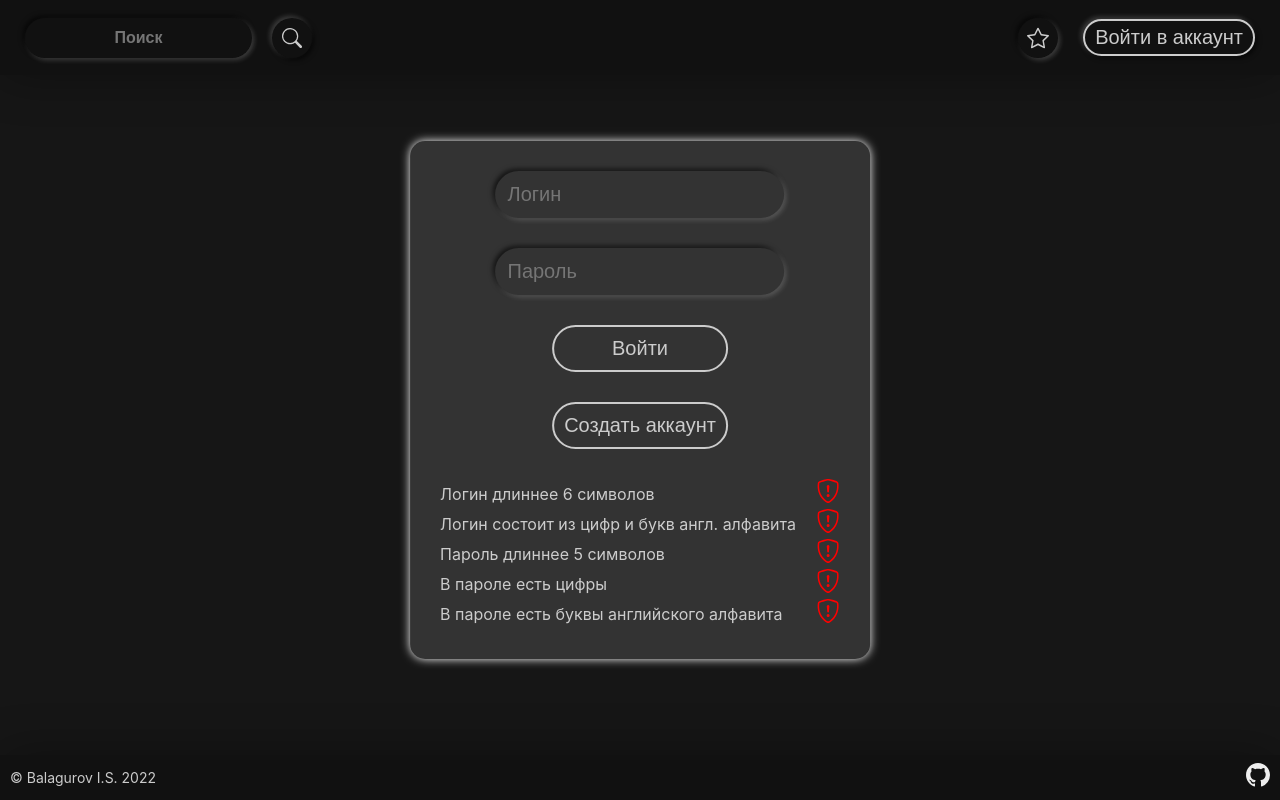
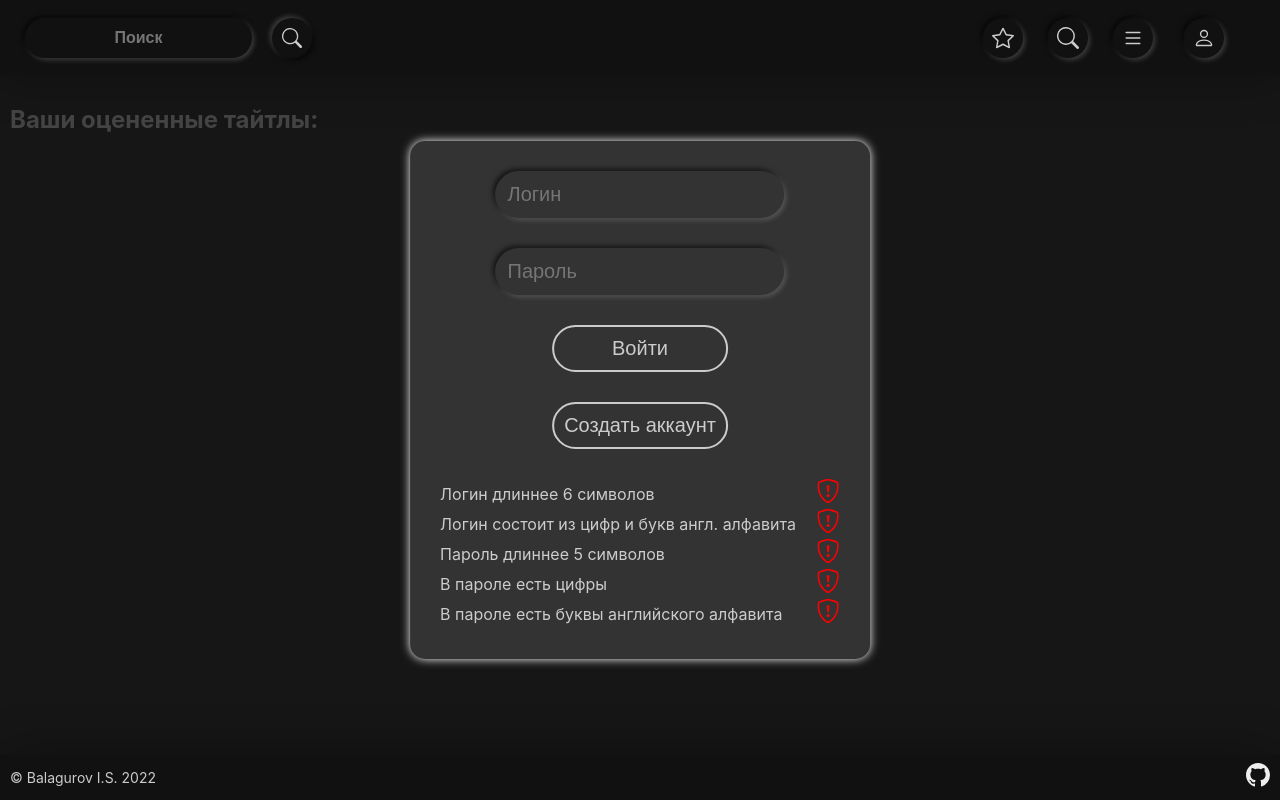
Before and after one commit to GyphaFacia/alist1react2, a React (Create React App) app: page /rates in a window 1280 px wide. Built offline with nearby package versions, Linux system fonts and the light colour scheme.

Commit message:
Replaced auth component with icobtn

```diff
--- a/src/Components/Auth/Auth.js
+++ /dev/null
@@ -1,32 +0,0 @@
-import {useSelector, useDispatch} from 'react-redux'
-import React from 'react'
-import style from './style.module.scss'
-import * as authReducer from '../../Redux/authReducer'
-
-export default function Auth(props){
-    const dispatch = useDispatch()
-    const { token } = useSelector(store => store.auth)
-    // useState
-    // useEffect
-
-    function handleAuthBtnClick(){
-        if(!!token){
-            dispatch(authReducer.logOut())
-        }
-        else{
-            dispatch(authReducer.setShowSignInModal(true))
-        }
-    }
-
-    return (
-        <div
-        className = {style.Auth}
-        style={{}}
-        >
-            <button
-            className = {style.AuthBtn}
-            onClick = {handleAuthBtnClick}
-            >{!!!token ? 'Войти в аккаунт' : 'Выйти из аккаунта'}</button>
-        </div>
-    )
-}
--- a/src/Components/Auth/style.module.scss
+++ /dev/null
@@ -1,20 +0,0 @@
-.Auth{
-    &Btn{
-        font-size: 20px;
-        color: var(--colorText);
-        border: 2px solid var(--colorText);
-        border-radius: 100vmax;
-        padding: 5px 10px;
-        box-shadow: var(--makeOutset);
-
-        transition-duration: var(--defaultTransitionTime);
-        &:hover{
-            color: var(--colorTextPlus);
-            border-color: var(--colorTextPlus);
-        }
-        &:active{
-            color: var(--colorBright);
-            border-color: var(--colorBright);
-        }
-    }
-}
--- a/src/Components/Layout/Header/Header.js
+++ b/src/Components/Layout/Header/Header.js
@@ -1,37 +1,43 @@
 import {useSelector, useDispatch} from 'react-redux'
 import React from 'react'
 import style from './style.module.scss'
-//import * as reducer from '../Redux/SomeReducer'
 import Search from '../../Search/Search'
-import Auth from '../../Auth/Auth'
-import {BsStar} from 'react-icons/bs'
+import {BsStar, BsSearch, BsList, BsPerson} from 'react-icons/bs'
 import * as searchReducer from '../../../Redux/searchReducer'
+import * as authReducer from '../../../Redux/authReducer'
+import {Link} from 'react-router-dom'
 
 function IcoBtn(props){
+    const Btn = (props)=>(<button {...props}/>)
+    const LinkOrBtn = props.onClick ?  Btn : Link
+
     return(
-        <div
-        className = {style.headerIcoBtn}
+        <LinkOrBtn
+        to={props.link}
+        className = {style.headerIcoBtnLink}
+        onClick = {props.onClick}
         >
-            {props.icon}
-        </div>
+            <div
+            className = {style.headerIcoBtn}
+            >
+                {props.icon}
+                <div
+                className = {style.headerIcoBtnTitle}
+                >
+                    {props.title}
+                </div>
+            </div>
+        </LinkOrBtn>
     )
 }
 
 export default function Header(props){
-    const {rates} = useSelector(store => store.rates)
+    const { token } = useSelector(store => store.auth)
     const dispatch = useDispatch()
 
-    function ratesToSearchItems(){
-        return rates.filter(
-            item => item.rate && +item.rate && item.rate > 0
-        ).map(
-            item => item.title
-        )
-    }
-
-    function handleRatedClick(){
-        dispatch(searchReducer.setSearchInputValue('Rated'))
-        dispatch(searchReducer.setSearchItems(ratesToSearchItems()))
+    function handleAuthBtnClick(){
+        if(!!token){ dispatch(authReducer.logOut()) }
+        else{ dispatch(authReducer.setShowSignInModal(true)) }
     }
 
     return (
@@ -48,10 +54,26 @@ export default function Header(props){
             className={`${style.headerRight} ${style.headerSection}`}
             >
                 <IcoBtn
-                onClick = {handleRatedClick}
+                title = {'Оценено'}
+                link = {`rates`}
                 icon = {<BsStar/>}
                 />
-                <Auth/>
+                <IcoBtn
+                title = {'Поиск'}
+                link = {`search`}
+                icon = {<BsSearch/>}
+                />
+                <IcoBtn
+                title = {'Списки'}
+                link = {`lists`}
+                icon = {<BsList/>}
+                />
+
+                <IcoBtn
+                title = {!token ? 'Войти' : 'Выйти'}
+                onClick = {handleAuthBtnClick}
+                icon = {<BsPerson/>}
+                />
             </section>
         </header>
     )
--- a/src/Components/Layout/Header/style.module.scss
+++ b/src/Components/Layout/Header/style.module.scss
@@ -30,16 +30,34 @@
         font-size: 22px;
         margin-right: 25px;
         border: 2px solid #0000;
-        border-radius: 50%;
-        width: $res;
+        border-radius: 100vmax;
+        width: auto;
+        min-width: $res;
+        max-width: $res;
         height: $res;
         box-shadow: var(--makeInset);
         cursor: pointer;
+        color: var(--colorText);
+
+        &Link{
+            text-decoration: none;
+        }
+
+        &Title{
+            display: none;
+        }
 
         transition-duration: var(--defaultTransitionTime);
         &:hover{
             color: var(--colorBright);
             border-color: var(--colorBright);
+            max-width: 255px;
+            padding: 0 10px;
+
+            & .headerIcoBtnTitle{
+                display: flex;
+                margin-left: 10px;
+            }
         }
         &:active{
             color: var(--colorTextPlus);
--- a/src/Components/Layout/Main/Main.js
+++ b/src/Components/Layout/Main/Main.js
@@ -8,6 +8,26 @@ import * as searchReducer from '../../../Redux/searchReducer'
 const MainPage = ()=>{
     return (
         <TitlesGrid/>
+    )
+}
+
+const RatesPage = ()=>{
+    const { rates } = useSelector(store => store.rates)
+    function ratesToSearchItems(){
+        return rates.filter(
+            item => item.rate && +item.rate && item.rate > 0
+        ).map(
+            item => item.title
+        )
+    }
+
+    return (
+        <>
+            <h1 style={{width: '100%'}}>Ваши оцененные тайтлы:</h1>
+            <TitlesGrid
+            titles = {ratesToSearchItems()}
+            />
+        </>
     )
 }
 
@@ -30,11 +50,7 @@ const SearchPage = ()=>{
 
     return (
         <>
-        <h1
-        style={{
-            width: '100%',
-        }}
-        >{getHeadingTitle()}</h1>
+        <h1 style={{width: '100%'}}>{getHeadingTitle()}</h1>
         {req && <TitlesGrid/>}
         </>
     )
@@ -54,6 +70,10 @@ export default function Main(props){
             path: 'search/',
             element: <SearchPage/>,
         },
+        {
+            path: 'rates/',
+            element: <RatesPage/>,
+        },
     ])
 
     return (
```
